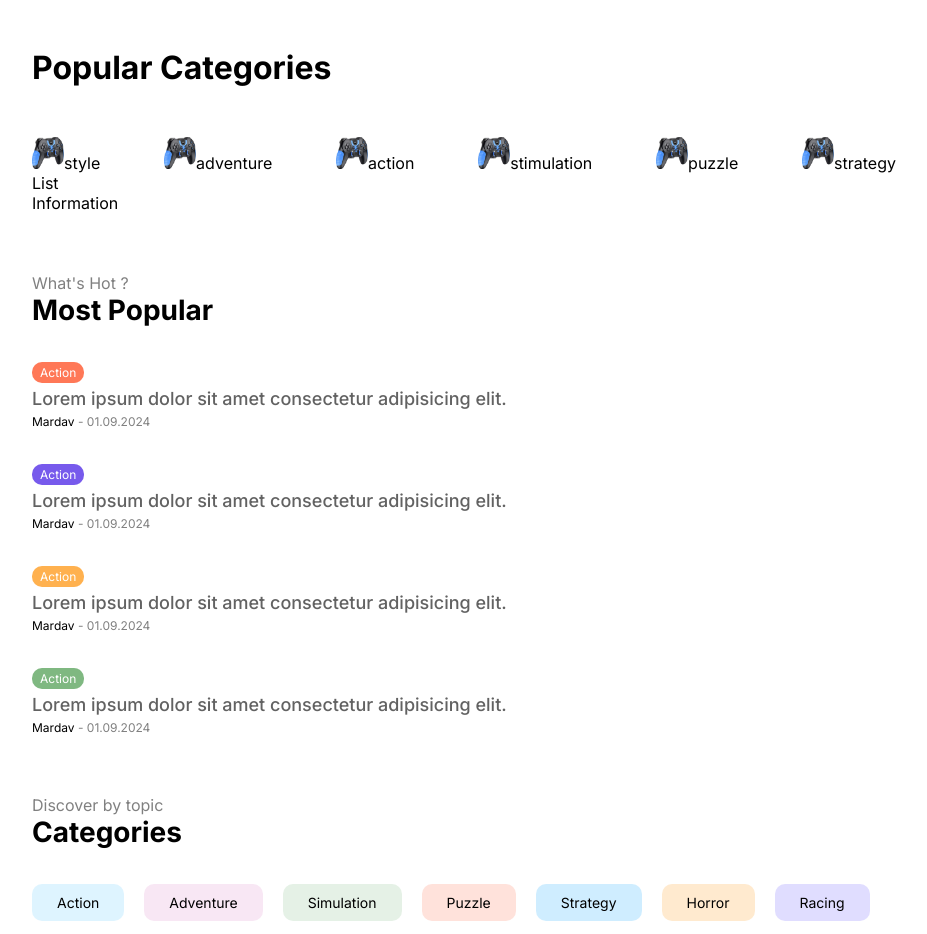
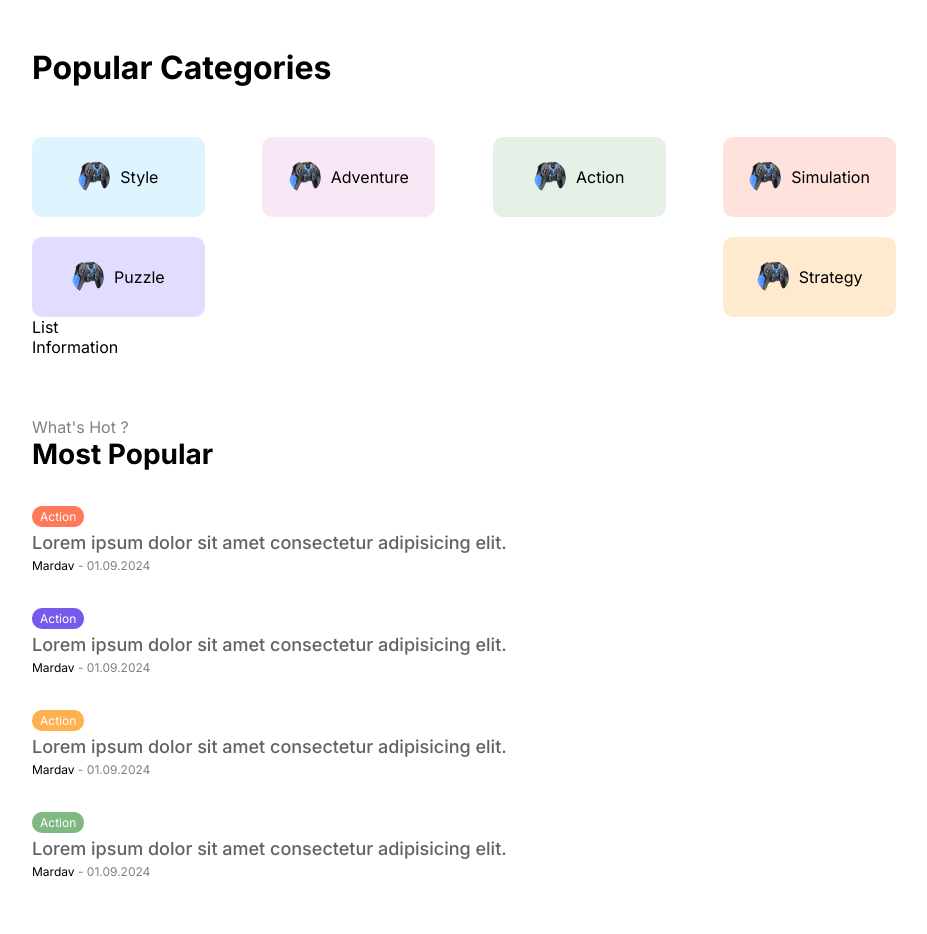
Before and after one commit to RiddhiBarhate/eos-13, a Next.js app: page / in a window 1280 px wide. Shown: the part 1040-1974 px from the top of the page, without its empty margins (176-1103 px from the left). Built offline with nearby package versions, Linux system fonts and the light colour scheme.

Commit message:
category updated

```diff
--- a/components/categoryList/CategoryList.tsx
+++ b/components/categoryList/CategoryList.tsx
@@ -42,7 +42,7 @@ const CategoryList = () => {
                     action
                 </Link>
 
-                <Link href={`/blog`} className={`${styles.category} ${styles.stimulation}`}>
+                <Link href={`/blog`} className={`${styles.category} ${styles.simulation}`}>
                     <Image
                         src="/wpic.png"
                         alt=""
@@ -50,7 +50,7 @@ const CategoryList = () => {
                         height={32}
                         className={styles.image}
                     />
-                    stimulation
+                    simulation
                 </Link>
 
                 <Link href={`/blog`} className={`${styles.category} ${styles.puzzle}`}>
--- a/components/categoryList/categoryList.module.css
+++ b/components/categoryList/categoryList.module.css
@@ -12,3 +12,66 @@
     justify-content: space-between;
     gap: 20px;
 }
+
+.category {
+    display: flex;
+    align-items: center;
+    gap: 10px;
+    text-transform: capitalize;
+    width: 15%;
+    height: 80px;
+    justify-content: center;
+    border-radius: 10px;
+}
+
+.category.style {
+    background-color: #57c4ff31;
+}
+
+.category.adventure {
+    background-color: #da85c731;
+}
+
+.category.action {
+    background-color: #7fb88133;
+}
+
+.category.simulation {
+    background-color: #ff795736;
+}
+
+.category.puzzle {
+    background-color: #5e4fff31;
+}
+
+.category.strategy {
+    background-color: #ffb04f45;
+}
+
+.image {
+    border-radius: 50%;
+}
+
+@media screen and (max-width:1280px) {
+    .category {
+        width: 20%;
+    }
+}
+
+@media screen and (max-width:1024px) {
+    .category {
+        width: 25%;
+    }
+}
+
+@media screen and (max-width:768px) {
+    .category {
+        width: 45%;
+    }
+}
+
+@media screen and (max-width:640px) {
+    .category {
+        width: 100%;
+    }
+}
```
